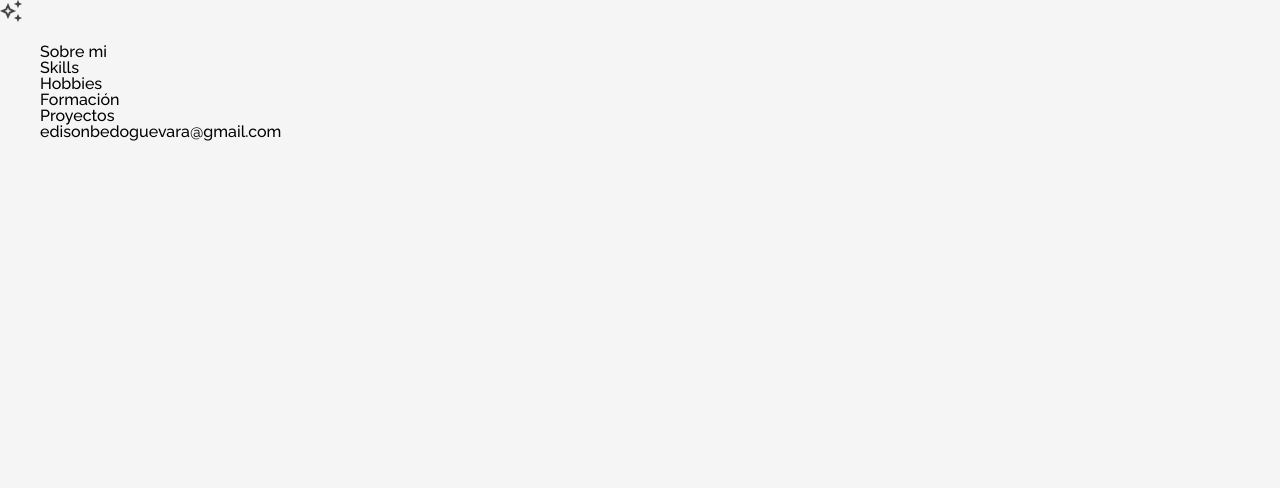
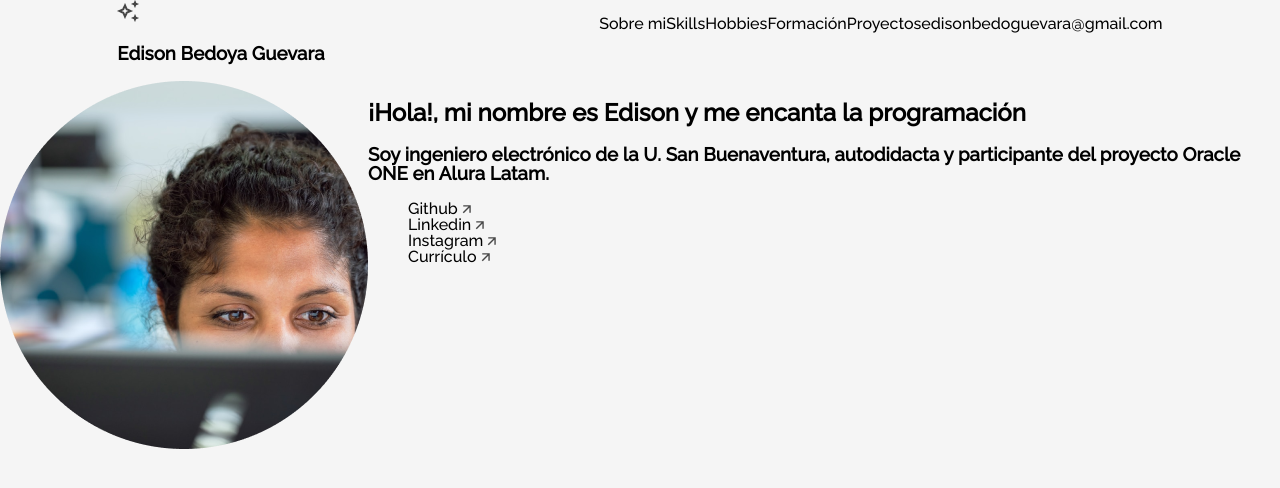
Before and after one commit to EdisonBG/portafolio.github.io, a plain HTML site: page index.html in a window 1280 px wide. Drawn offline with Linux system fonts and the light colour scheme.

Commit message:
Creación html para paso a paso y modificación css

```diff
--- a/index.html
+++ b/index.html
@@ -16,7 +16,7 @@
     <section class="menu">
         <header class="menu__header">
             <img src="assets/vector.png">
-            <h3 class="menu__title"></h3>
+            <h3 class="menu__title">Edison Bedoya Guevara</h3>
         </header>
         <nav>
             <ul class="menu__list">
@@ -28,7 +28,23 @@
                 <li class="menu__list__item__contato"><a href="#contacto">edisonbedoguevara@gmail.com</a></li>
             </ul>
         </nav>
+    </section>
 
+    <section class="title">
+        <div class="title__div">
+            <img src="assets/profile.png" alt="Foto de perfil" class="title__profile">
+            <div class="title__container">
+                <h2 class="title__bio">¡Hola!, mi nombre es Edison y me encanta la programación</h2>
+                <h3 class="title__subsection">Soy ingeniero electrónico de la U. San Buenaventura, autodidacta y participante del proyecto Oracle ONE en Alura Latam.</h3>
+                <ul class="title__network">
+                    <li class="title__network__item"><a href="">Github <img src="assets/arrow.png"></a></li>
+                    <li class="title__network__item"><a href="www.linkedin.com/in/EdisonBG">Linkedin <img src="assets/arrow.png"></a></li>
+                    <li class="title__network__item"><a href="">Instagram <img src="assets/arrow.png"></a></li>
+                    <li class="title__network__item"><a href=""></a>Currículo <img src="assets/arrow.png"></li>
+                </ul>
+            </div>
+        </div>
     </section>
+
 </body>
 </html>
--- a/style.css
+++ b/style.css
@@ -9,11 +9,12 @@ coloque nas sessões indicadas*/
     /*Se esforce para trabalhar com variáveis, é uma dica profissional valiosa*/
    --cor-de-fundo: #F5F5F5;
    --cor-de-link: #000;
+   --cor-de-letra: #464646;
 }
 
 body {
     box-sizing: border-box;
-    background-color: var(--cor-de-fundo) ;
+    background-color: var(--cor-de-fundo);
     font-family: 'Raleway';
     margin: 0;
     padding: 0;
@@ -41,14 +42,26 @@ https://en.bem.info/methodology/quick-start/*/
 
 /*Sección Menu*/
 
-section.menu{
+.menu{
+    display: flex;
+    justify-content: space-around;
+}
 
+.menu__list{
+    display: flex;
 }
+
+.menu__list__item{
+    align-self: ;
+}
+
+
+
 
 /*Sección Title*/
 
-section.title{
-
+.title__div{
+    display: flex;
 }
 
 /*Sección About*/
```
